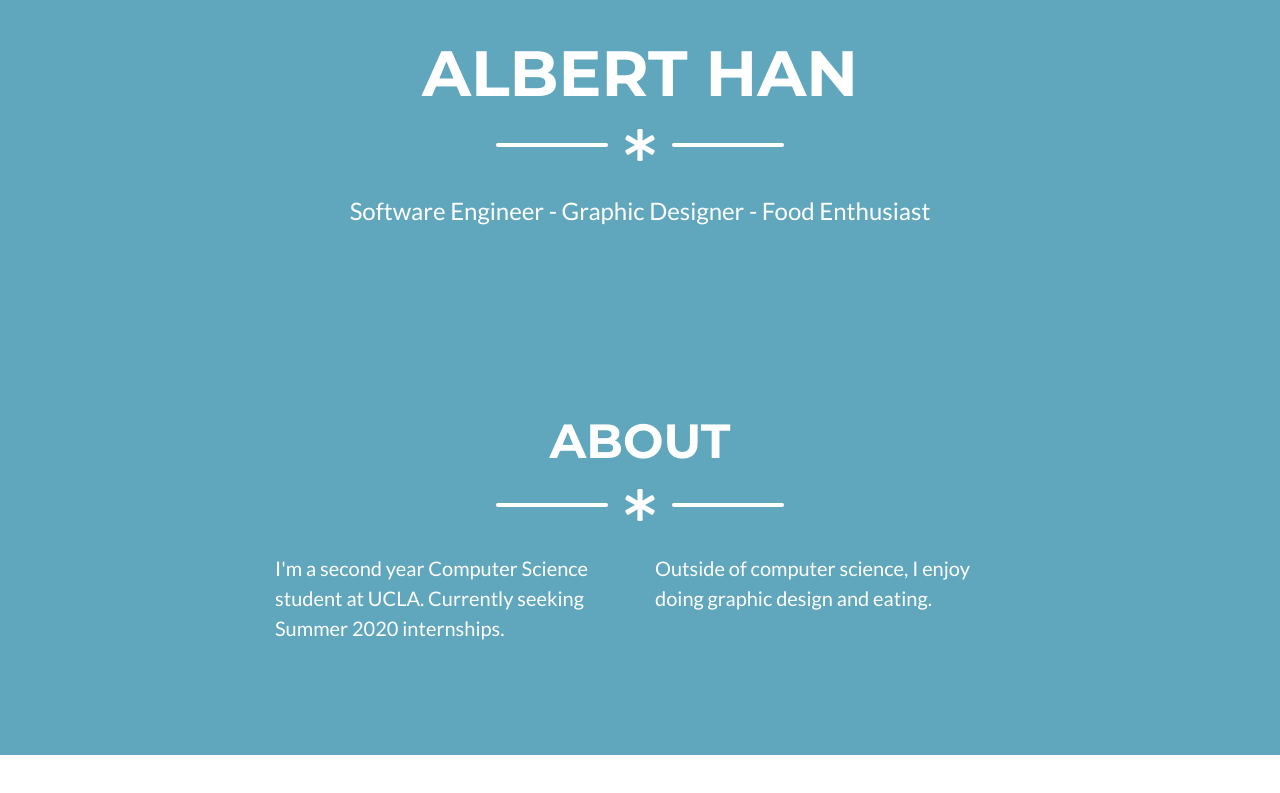
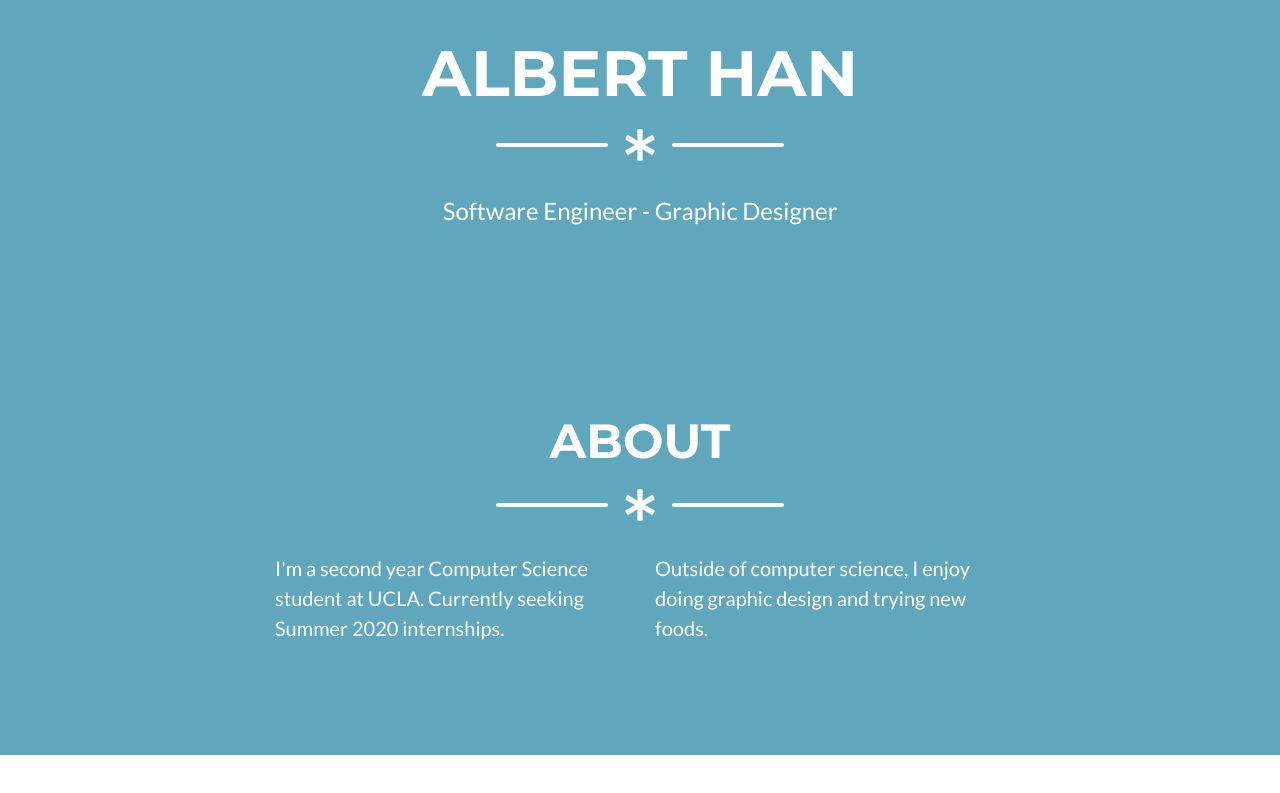
Before and after one commit to ablerttt/ablerttt.github.io, a website with bundled scripts: page index.html in a window 1280 px wide. Shown: the part 491-1284 px from the top of the page. Built offline with nearby package versions, Linux system fonts and the light colour scheme; files whose address does not match are found by name.

Commit message:
updated resume

```diff
--- a/index.html
+++ b/index.html
@@ -66,7 +66,7 @@
             </div>
 
             <!-- Masthead Subheading -->
-            <p class="masthead-subheading font-weight-light mb-0">Software Engineer - Graphic Designer - Food Enthusiast</p>
+            <p class="masthead-subheading font-weight-light mb-0">Software Engineer - Graphic Designer</p>
 
         </div>
     </header>
@@ -94,7 +94,7 @@
                     <p class="lead">I'm a second year Computer Science student at UCLA. Currently seeking Summer 2020 internships.</p>
                 </div>
                 <div class="col-lg-4 mr-auto">
-                    <p class="lead">Outside of computer science, I enjoy doing graphic design and eating.</p>
+                    <p class="lead">Outside of computer science, I enjoy doing graphic design and trying new foods.</p>
                 </div>
             </div>
 
@@ -413,7 +413,7 @@
                                     </tr>
                                 </table>
                                 <!-- Portfolio Modal - Text -->
-                                <p class="mb-5">Simple CRUD Android application where the user and add, edit, and remove tasks. Addtional features and a redesign of the app are in the progress.</p>
+                                <p class="mb-5">Simple CRUD Android application where the user and add, edit, and remove tasks.</p>
                                 <p class="mb-5">Languages: Kotlin</p>
                                 <p class="mb-5">Technologies: SQLite Database</p>
                                 <button class="btn btn-primary" href="#" data-dismiss="modal">
```
Also changed, not shown: 1 other file.
